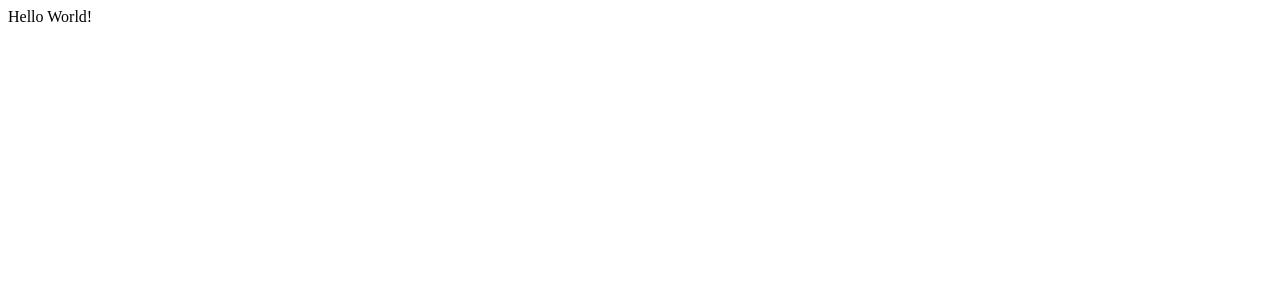
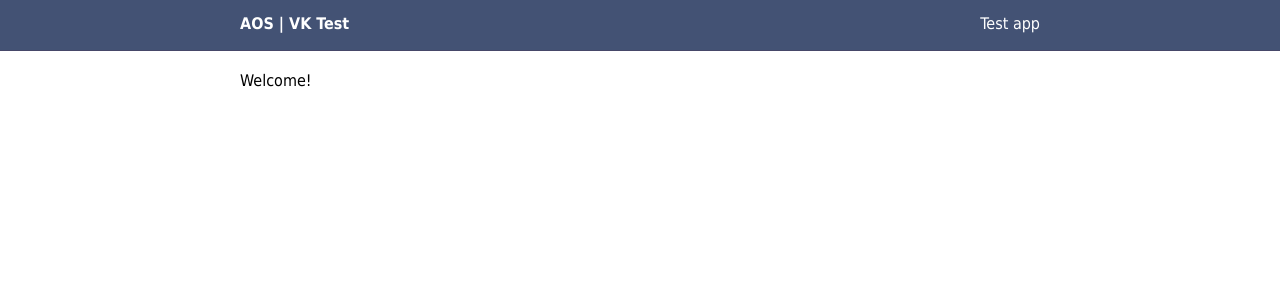
Before and after one commit to rodionovstepan/vk-test, a PHP site: page / in a window 1280 px wide. Before the commit the part shown is almost empty. Shown: the top 300 px of the page. Run offline with PHP 8.4, Linux system fonts and the light colour scheme.

Commit message:
начал делать разметку

```diff
--- /dev/null
+++ b/css/common.css
@@ -0,0 +1,37 @@
+body {
+	padding: 0;
+	margin: 0;
+	font-family: tahoma, verdana, arial, sans;
+}
+
+.navbar {
+	min-height: 50px;
+	margin-bottom: 20px;
+	width: 100%;
+	background-color: #435274;
+	border-bottom: solid 1px #464769;
+	color: #fff;
+}
+
+.navbar_container {
+	padding-top: 14px;
+	overflow: hidden;
+}
+
+.navbar_left {
+	font-weight: bold;
+	width: 140px;
+	float: left;
+}
+
+.navbar_right {
+	width: 200px;
+	float: right;
+	text-align: right;
+}
+
+.page_container {
+	padding: 0;
+	margin: 0 auto;
+	width: 800px;
+}
--- a/index.php
+++ b/index.php
@@ -1,9 +1,26 @@
 <!doctype html>
 <html>
 	<head>
-		<title>VK Test</title>
+		<title>Abstract Order System | VK Test</title>
+		<link rel="stylesheet" href="css/common.css">
 	</head>
 	<body>
-		<?php echo "Hello World!" ?>
+		<div class="navbar">
+			<div class="page_container">
+				<div class="navbar_container">
+					<div class="navbar_left">
+						AOS | VK Test
+					</div>
+					<div class="navbar_right">
+						Test app
+					</div>
+				</div>
+			</div>
+		</div>
+		<div class="page_container" id="content">
+			<div class="page_welcome">
+				Welcome!
+			</div>
+		</div>
 	</body>
 </html>
```
